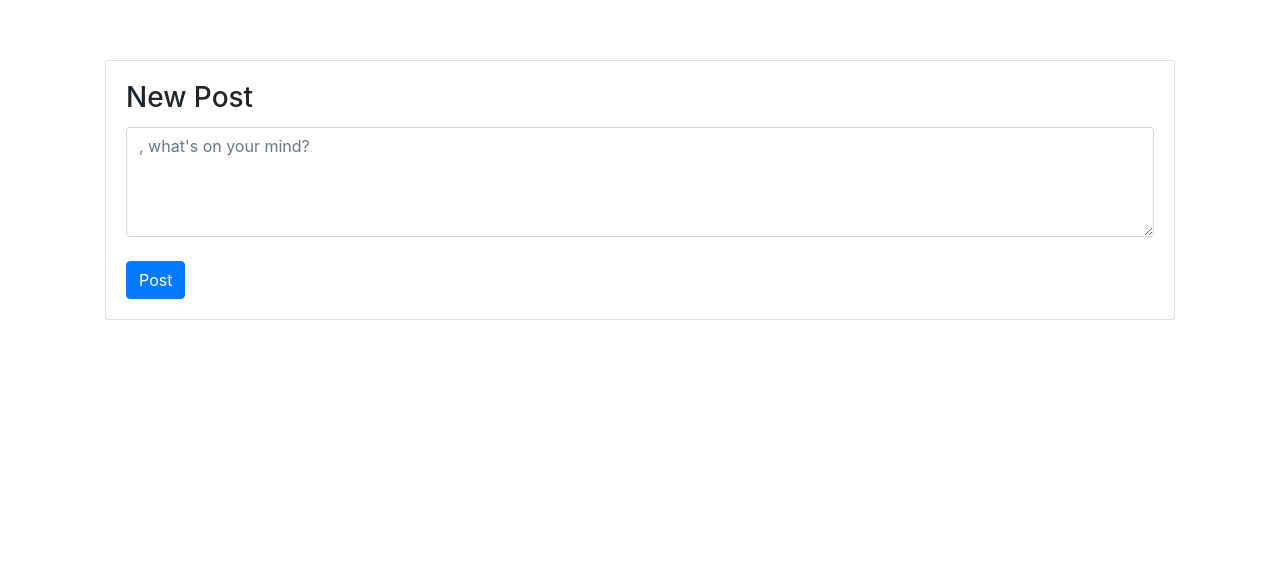
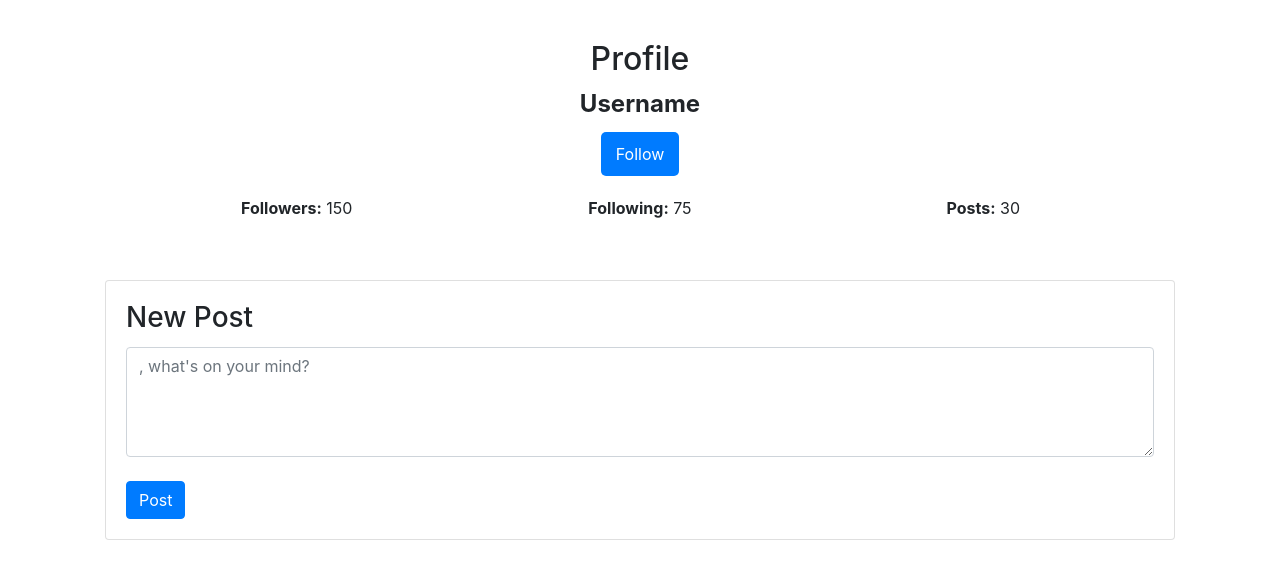
Before and after one commit to KaungMinSett/social-network, a Django app: page / in a window 1280 px wide. Shown: the part 62-641 px from the top of the page. Run offline with Django 3.2, Linux system fonts and the light colour scheme; some libraries are stand-ins or nearby versions.

Commit message:
profile view design added

```diff
--- a/network/static/network/styles.css
+++ b/network/static/network/styles.css
@@ -69,3 +69,47 @@ body {
     padding: 20px; /* Optional padding */
     box-sizing: border-box; /* Include padding in width calculation */
 }
+
+
+.profile-info {
+    padding: 20px;
+
+    text-align: center;
+}
+
+.user-info {
+    margin-bottom: 10px;
+}
+
+.username {
+    font-size: 1.5em;
+    font-weight: bold;
+}
+
+.user-action {
+    margin-bottom: 20px;
+}
+
+button {
+    padding: 10px 15px;
+    border: none;
+    border-radius: 5px;
+    background-color: #007bff;
+    color: white;
+    cursor: pointer;
+    transition: background-color 0.3s;
+}
+
+button:hover {
+    background-color: #0056b3;
+}
+
+.stats {
+    display: flex;
+    justify-content: space-between;
+}
+
+.stat {
+    flex: 1;
+    text-align: center;
+}
--- a/network/static/network/styles.js
+++ b/network/static/network/styles.js
@@ -2,8 +2,8 @@
     document.addEventListener('DOMContentLoaded', function() {
           // Use buttons to toggle between views
         document.querySelector('#allPosts').addEventListener('click', () => load_post('posts'));
-        document.querySelector('#following').addEventListener('click', () => load_post('following'));
-        document.querySelector('#profile').addEventListener('click', () => load_post('profile'));
+        document.querySelector('#following').addEventListener('click', () => load_post('posts'));
+        document.querySelector('#profile').addEventListener('click', () => load_profile());
         document.querySelector('#newPost').addEventListener('click', compose_post);
 
         load_post('posts');
@@ -27,6 +27,7 @@
 
     function load_post(postType) {
         document.querySelector('#new-post-view').style.display = 'none';
+        document.querySelector('#profile-view').style.display = 'none';
         document.querySelector('#post-view').style.display = 'block';
 
         document.querySelector('#post-view').innerHTML = `<h3>${postType.charAt(0).toUpperCase() + postType.slice(1)}</h3>`;
@@ -44,6 +45,7 @@
                             <h5 class="card-title">${post.user}</h5>
                             <p class="card-text">${post.content}</p>
                             <p class="card-text"><small class="text-muted">${post.timestamp}</small></p>
+
                         </div>
                     </div>
                 `;
@@ -61,7 +63,40 @@
     function compose_post() {
         // Hide all posts
         document.querySelector('#post-view').style.display = 'none';
+        document.querySelector('#profile-view').style.display = 'none';
 
         document.querySelector('#new-post-view').style.display = 'block';
 
     }
+
+    function load_profile() {
+        document.querySelector('#new-post-view').style.display = 'none';
+        document.querySelector('#post-view').style.display = 'block';
+        document.querySelector('#profile-view').style.display = 'block';
+        // Clear previous profile posts
+        document.querySelector('#post-view').innerHTML = '';
+
+
+        //fetch posts
+        fetch('/posts/profile')
+        .then(response => response.json())
+        .then(posts => {
+            console.log(posts);
+            posts.forEach(post => {
+                const postElement = document.createElement('div');
+                postElement.innerHTML = `
+                    <div class="card mb-3">
+                        <div class="card-body">
+                            <h5 class="card-title">${post.user}</h5>
+                            <p class="card-text">${post.content}</p>
+                            <p class="card-text"><small class="text-muted">${post.timestamp}</small></p>
+
+                        </div>
+                    </div>
+                `;
+                document.querySelector('#post-view').appendChild(postElement);
+            }
+            );
+        }
+        );
+    }
--- a/network/templates/network/index.html
+++ b/network/templates/network/index.html
@@ -4,23 +4,45 @@
 <div class="container">
     <div class="row">
         <div class="col-12">
-           <div id = "post-view">
+
+
+            <div id="profile-view">
+                <div class="profile-info">
+                    <h2>Profile</h2>
+                    <div class="user-info">
+                        <span class="username">Username</span>
+                    </div>
+                    <div class="user-action">
+                        <button id="follow-button" onclick="toggleFollow()">Follow</button>
+                    </div>
+                    <div class="stats">
+                        <div class="stat">
+                            <strong>Followers:</strong> <span id="follower-count">150</span>
+                        </div>
+                        <div class="stat">
+                            <strong>Following:</strong> <span id="following-count">75</span>
+                        </div>
+                        <div class="stat">
+                            <strong>Posts:</strong> <span id="post-count">30</span>
+                        </div>
+                    </div>
+                </div>
+            </div>
 
 
 
-           </div>
 
 
-
-            <div id = "new-post-view">
+            <div id="new-post-view">
                 <div class="card">
                     <div class="card-body">
                         <h3 class="card-title">New Post</h3>
-                        <form id="new-post-form" action="{% url 'create_post' %}" method="post" >
+                        <form id="new-post-form" action="{% url 'create_post' %}" method="post">
                             {% csrf_token %}
                             <div class="form-group">
                                 <textarea class="form-control textarea-custom" name="content" id="new-post-content"
-                                placeholder="{{request.user.username}}, what's on your mind?" rows="4" required></textarea>
+                                    placeholder="{{request.user.username}}, what's on your mind?" rows="4"
+                                    required></textarea>
                             </div>
                             <button class="btn btn-primary mt-2" type="submit">Post</button>
                         </form>
@@ -29,6 +51,12 @@
 
             </div>
 
+            <div id="post-view">
+
+
+
+            </div>
+
 
         </div>
     </div>
```
